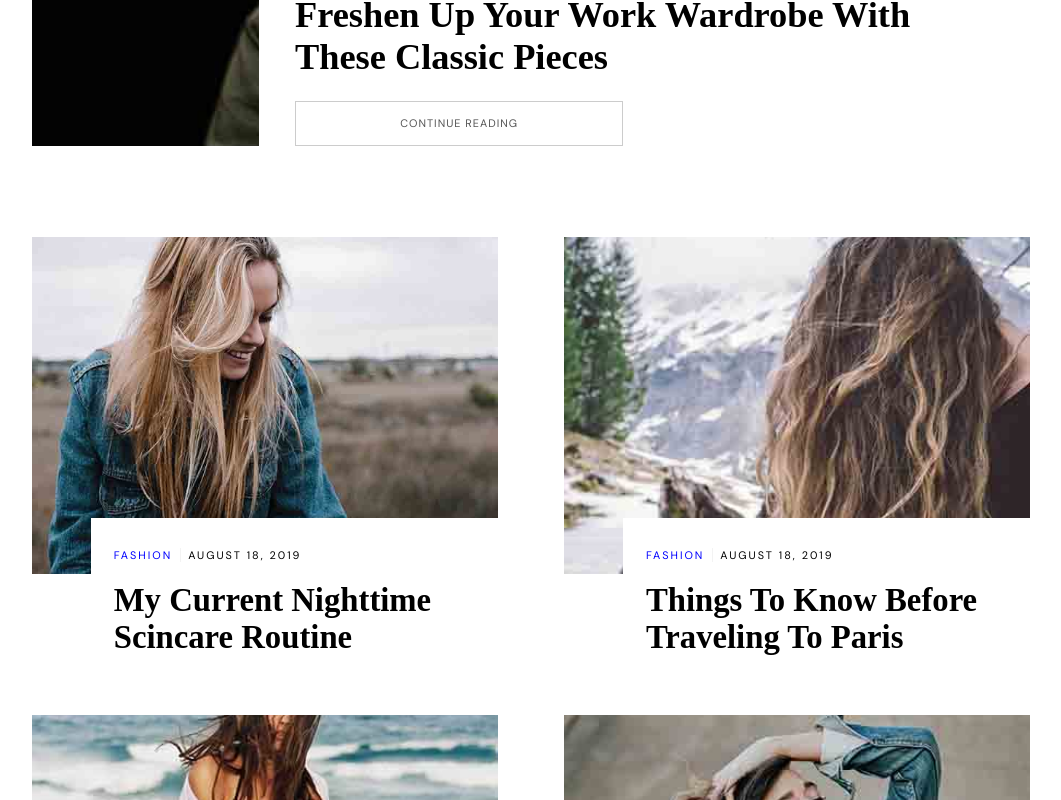
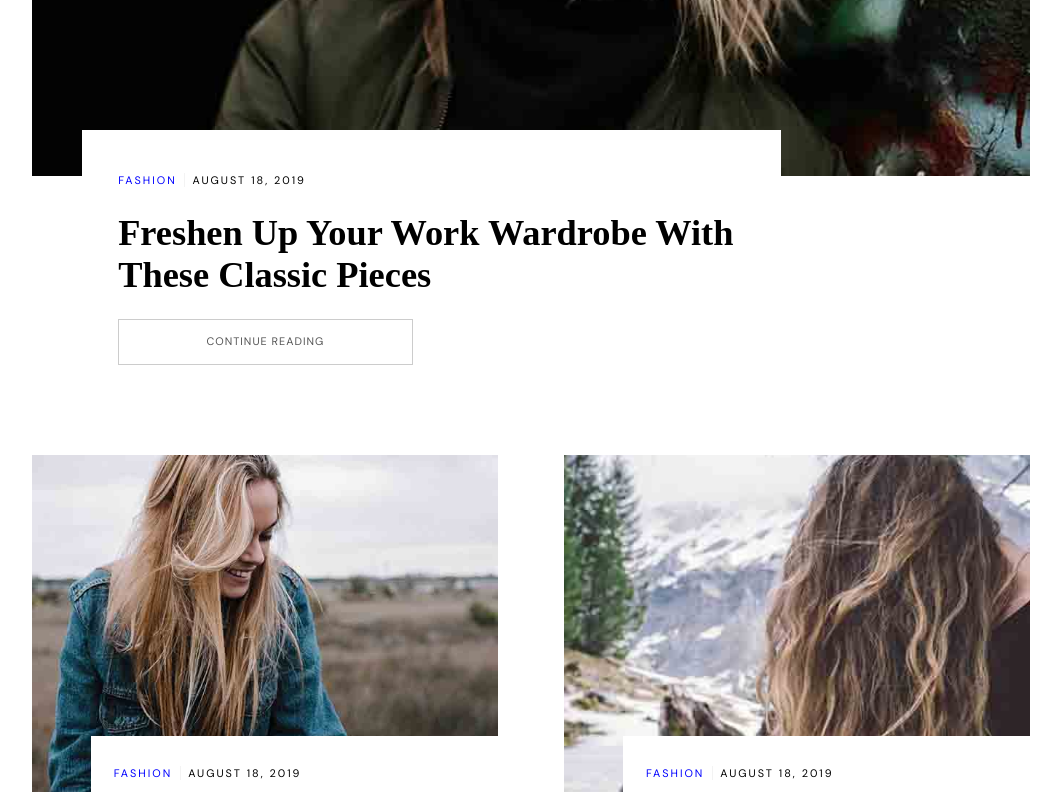
Before and after one commit to Yevheniia1/Selestine, a website: page docs/index.html in a window 1280 px wide. Shown: the part 820-1620 px from the top of the page, without its empty margins (109-1170 px from the left). Drawn offline with nearby package versions, Linux system fonts and the light colour scheme; a script that the page names is missing; files whose address does not match are found by name; a web font is replaced by a local one.

Commit message:
Изменен расчет высоты слайдов для возможности переполнения контентом

```diff
--- a/docs/scss/components/sliders.scss
+++ b/docs/scss/components/sliders.scss
@@ -1,11 +1,7 @@
 $slider-control-btn-size: 4.6em;
 
 .slider {
-    min-height: em($height--s);
-    height: em($height--m);
-
-	display: flex;
-	position: relative;
+    position: relative;
 
     .flickity-viewport {
         @include size(100%, 100%);
@@ -36,7 +32,8 @@ $slider-control-btn-size: 4.6em;
     }
 
     .blog-post {
-       @include size(100%, 100%);
+    //    @include size(100%, 100%);
+    width: 100%;
 
         .content {
 
@@ -92,12 +89,6 @@ $slider-control-btn-size: 4.6em;
 
 .slider--header {
     @include container;
-    // height: em($height--m);
-
-    // @include desktop {
-    //     height: em($height--s);
-    // }
-
     background-color: $white;
 
     .flickity-button {
@@ -152,12 +143,13 @@ $slider-control-btn-size: 4.6em;
     .blog-post {
 
          .content {
-             width: 50%;
+             width: calc(100% - 50px);
              padding: em(70px) em(60px) 0;
+             box-sizing: border-box;
 
-             position: absolute;
-             bottom: 0;
-             right: 0;
+             position: relative;
+             top: em(-50px);
+             right: -50px;
              z-index: 10;
 
              background-color: $white;
@@ -260,13 +252,15 @@ $slider-control-btn-size: 4.6em;
     .slider__content {
         @include container;
         padding-top: em(100px);
+        height: 100%;
 
         .blog-post {
-            height: 100%;
             display: flex;
 
+            min-height: em($height--m);
+
             .content {
-                padding: 0 em(20px) $slider-control-btn-size;
+                padding: 0 em(20px) $slider-control-btn-size + 1em;
 
                 display: flex;
                 flex-direction: column;
@@ -312,7 +306,7 @@ $slider-control-btn-size: 4.6em;
             }
 
            img {
-               width: 48.7%;
+               @include size(48.7%, auto);
            }
         }
     }
--- a/docs/scss/home.scss
+++ b/docs/scss/home.scss
@@ -58,7 +58,7 @@
 }
 
 .latest {
-    margin-top: em(100px);
+    margin-top: em(50px);
 
     @include tablet-portrait {
         margin-top: em(80px);
```
Also changed, not shown: docs/style/sliders.css (added), docs/style/style.css.
